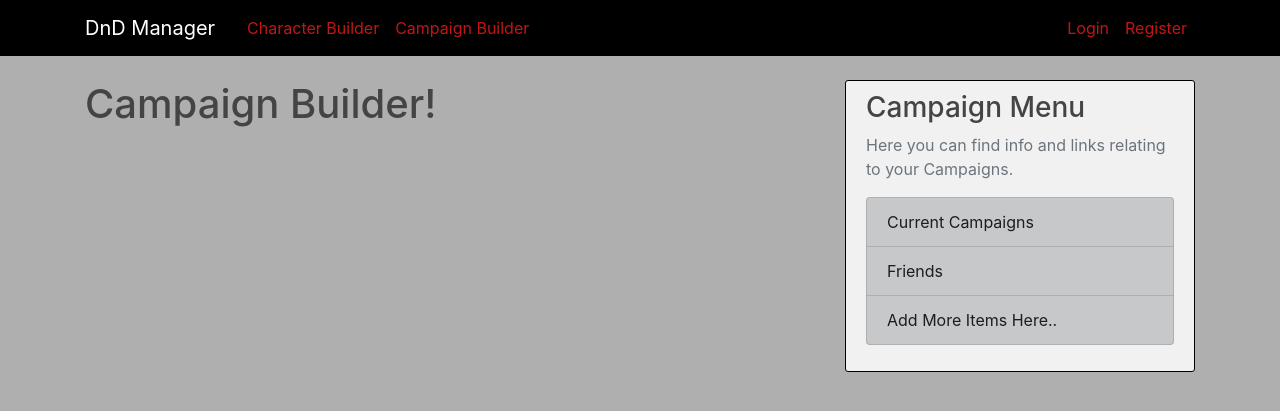
After one commit to NickJacksonDev/DnD-Manager, a Django app: page /campaign/ in a window 1280 px wide. The commit adds this page. Shown: the top 411 px of the page. Run offline with Django 3.2, Linux system fonts and the light colour scheme; some libraries are stand-ins or nearby versions.

Commit message:
Added more base html

```diff
--- /dev/null
+++ b/Campaign_Manager/templates/Campaign_Manager/campaign_base.html
@@ -0,0 +1,24 @@
+{% extends "Character_Builder\base.html" %}
+{% block main %}
+    <main role="main" class="container">
+      <div class="row">
+        <div class="col-md-8">
+          {% block content %}{% endblock %}
+        </div>
+        <div class="col-md-4">
+          <div class="content-section">
+            <h3>Campaign Menu</h3>
+            <p class='text-muted'>Here you can find info and links relating to your Campaigns.
+              <ul class="list-group">
+                <li class="list-group-item list-group-item-dark">Current Campaigns</li>
+                <li class="list-group-item list-group-item-dark">Friends</li>
+                <li class="list-group-item list-group-item-dark">Add More Items Here..</li>
+                <!-- <li class="list-group-item list-group-item-dark">Calendars</li> -->
+                <!-- <li class="list-group-item list-group-item-dark">etc</li> -->
+              </ul>
+            </p>
+          </div>
+        </div>
+      </div>
+    </main>
+{% endblock main %}
--- a/Campaign_Manager/templates/Campaign_Manager/campaign_manager-home.html
+++ b/Campaign_Manager/templates/Campaign_Manager/campaign_manager-home.html
@@ -0,0 +1,4 @@
+{% extends "Campaign_Manager/campaign_base.html" %}
+{% block content %}
+    <h1>Campaign Builder!</h1>
+{% endblock content %}
--- a/Campaign_Manager/views.py
+++ b/Campaign_Manager/views.py
@@ -1,3 +1,6 @@
 from django.shortcuts import render
+from django.http import HttpResponse
 
 # Create your views here.
+def home(request):
+    return render(request, 'Campaign_Manager/campaign_manager-home.html', {'title': 'Campaigns'})
--- a/Character_Builder/templates/Character_Builder/base.html
+++ b/Character_Builder/templates/Character_Builder/base.html
@@ -29,7 +29,7 @@
           <div class="collapse navbar-collapse" id="navbarToggle">
             <div class="navbar-nav mr-auto">
               <a class="nav-item nav-link" href="{% url 'character_builder-home'%}">Character Builder</a>
-              <a class="nav-item nav-link" href="#">Campaign Builder</a>
+              <a class="nav-item nav-link" href="{% url 'campaign_builder-home' %}">Campaign Builder</a>
             </div>
             <!-- Navbar Right Side -->
             <div class="navbar-nav">
@@ -41,27 +41,7 @@
       </nav>
     </header>
 
-    <main role="main" class="container">
-      <div class="row">
-        <div class="col-md-8">
-          {% block content %}{% endblock %}
-        </div>
-        <div class="col-md-4">
-          <div class="content-section">
-            <h3>Character Menu</h3>
-            <p class='text-muted'>Here you can find info and links relating to your characters.
-              <ul class="list-group">
-                <li class="list-group-item list-group-item-dark">Current Characters</li>
-                <li class="list-group-item list-group-item-dark">Campaigns</li>
-                <li class="list-group-item list-group-item-dark">Add More Items Here..</li>
-                <!-- <li class="list-group-item list-group-item-dark">Calendars</li> -->
-                <!-- <li class="list-group-item list-group-item-dark">etc</li> -->
-              </ul>
-            </p>
-          </div>
-        </div>
-      </div>
-    </main>
+    {% block main %} {%endblock main%}
 
     <!-- Optional JavaScript -->
     <!-- jQuery first, then Popper.js, then Bootstrap JS -->
--- a/Character_Builder/templates/Character_Builder/character_builder-home.html
+++ b/Character_Builder/templates/Character_Builder/character_builder-home.html
@@ -1,4 +1,4 @@
-{% extends "Character_Builder/base.html" %}
+{% extends "Character_Builder/Character_base.html" %}
 {% block content %}
     <h1>Character Builder!</h1>
 {% endblock content %}
--- a/DND_Manager/settings.py
+++ b/DND_Manager/settings.py
@@ -33,6 +33,7 @@ ALLOWED_HOSTS = []
 INSTALLED_APPS = [
     'Character_Builder.apps.CharacterBuilderConfig',
     'Users.apps.UsersConfig',
+    'Campaign_Manager.apps.CampaignManagerConfig',
     'crispy_forms',
     'django.contrib.admin',
     'django.contrib.auth',
--- a/DND_Manager/urls.py
+++ b/DND_Manager/urls.py
@@ -24,4 +24,5 @@ urlpatterns = [
     path('login/', auth_views.LoginView.as_view(template_name='Users/login.html'), name='login'),
     path('logout/', auth_views.LogoutView.as_view(template_name='Users/logout.html'), name='logout'),
     path('character_builder/', include('Character_Builder.urls')),
+    path('campaign/', include('Campaign_Manager.urls')),
 ]
```
Also changed, not shown: Character_Builder/templates/Character_Builder/Character_Base.html (added, +25 -0 lines).
